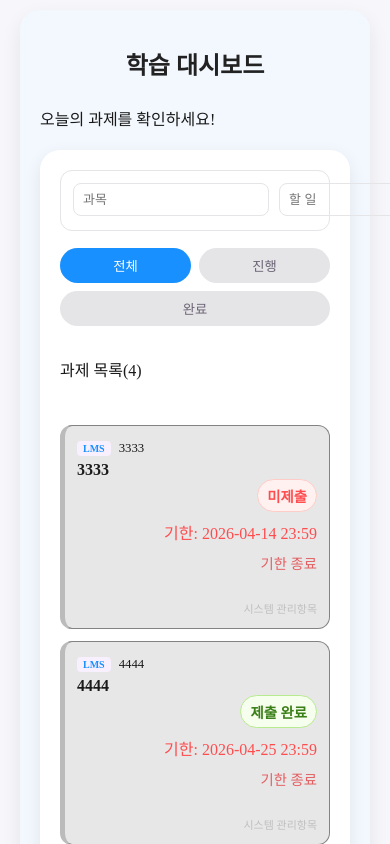
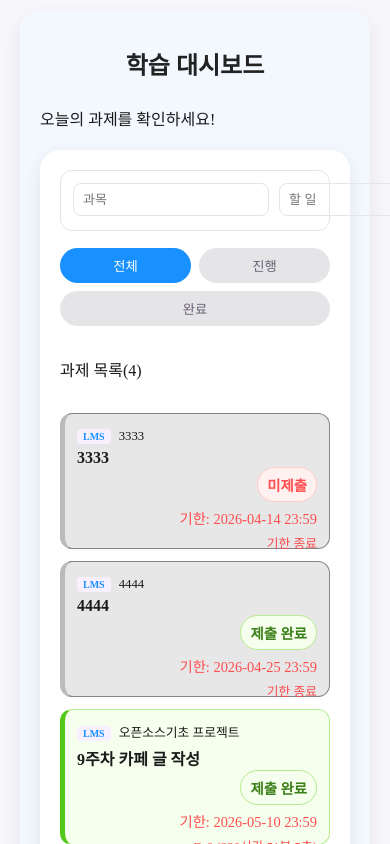
Before and after one commit to KadenID/OSBP_Team_NULL, a React (Vite) app in the folder client/: page / in a window 390 px wide. Shown: the top 844 px of the page. Built offline with nearby package versions, Linux system fonts and the light colour scheme.

Commit message:
로컬 시간 수정, 과제 생성 수정

```diff
--- a/client/src/Components/assignment-tab/AssignmentTab.css
+++ b/client/src/Components/assignment-tab/AssignmentTab.css
@@ -8,7 +8,7 @@
 .tab-title {
   font-size: 1rem;
   color: var(--text-header);
-  margin-bottom: 13px;
+  margin-bottom: 1px;
 }
 
 .mainbox {
@@ -47,7 +47,7 @@
   justify-content: space-between;
   align-items: center;
   padding: 11px;
-  min-height: 100px;
+  height: 110px;
   background-color: var(--bg-card);
   border: 1px solid var(--border);
   border-radius: 12px;
@@ -114,7 +114,7 @@
   display: flex;
   flex-direction: column;
   align-items: flex-end;
-  gap: 8px;
+  gap: 5px;
   text-align: right;
 }
 
@@ -122,7 +122,7 @@
 .status-label {
   font-size: 0.9rem;
   font-weight: 630;
-  padding: 5px 9px;
+  padding: 6px 9px;
   border-radius: 20px;
 }
 
@@ -139,15 +139,15 @@
 }
 
 .dday-text {
-  font-size: 0.9rem;
+  font-size: 0.8rem;
   font-weight: 500;
-  color: #e45e61;
+  color: #fa4a4d;
 }
 
 /* 기한 텍스트: 기본 빨강 (기한 안 지남) */
 .deadline-text {
   display: block;
-  font-size: 1rem;
+  font-size: 0.9rem;
   font-weight: 500;
   color: #ff4d4f;
 }
@@ -234,7 +234,7 @@
 }
 .action-btn.toggle { background: #52c41a; color: white; }
 .action-btn.delete { background: #ff4d4f; color: white; }
-.lock-msg { font-size: 11px; color: #bfbfbf; margin-top: 10px; }
+.lock-msg { font-size: 11px; color: #bfbfbf;}
 
 /* 과제 생성창 */
 .add-form {
@@ -281,6 +281,10 @@
 [data-theme='dark'] .input-field input {
   border-color: #707070;
   background: #0e0e0e;
+}
+
+.input-field input[type="datetime-local"]::-webkit-calendar-picker-indicator {
+  filter: invert(1);
 }
 
 .add-submit-btn {
@@ -365,7 +369,7 @@
     align-items: flex-start;
   }
 
-  .status-box {
+  .assignment-item .status-box {
     width: 100%;
     display: flex;
     flex-direction: column;
--- a/client/src/Components/assignment-tab/AssignmentTab.jsx
+++ b/client/src/Components/assignment-tab/AssignmentTab.jsx
@@ -64,14 +64,11 @@ function AssignmentTab() {
   const addAssignment = (e) => {
     e.preventDefault();
 
-    const deadlineObj = new Date(newDeadline || Date.now()); // 기한 미선택 시 현재시간 기준
-    deadlineObj.setSeconds(59);
-
     const newItem = {
       id: Date.now(),
-      subject: newSubject || "제목 없음",
-      task: newTask || "내용 없음",
-      deadline: deadlineObj.toISOString(),
+      subject: newSubject,
+      task: newTask,
+      deadline: `${newDeadline}:59`,
       isSubmitted: false,
       source: 'user'
     };
@@ -174,7 +171,7 @@ function AssignmentTab() {
           </div>
 
           <div className="input-field">
-            <input type="datetime-local" value={newDeadline} onChange={e => setNewDeadline(e.target.value)} />
+            <input type="datetime-local" value={newDeadline} onChange={e => setNewDeadline(e.target.value)} required/>
           </div>
         </div>
 
```
